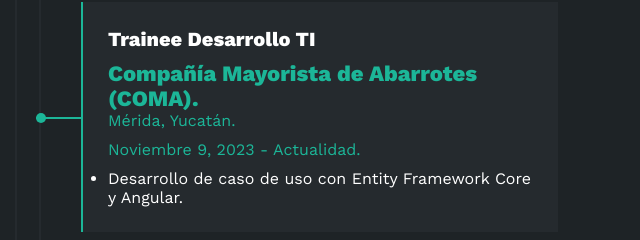
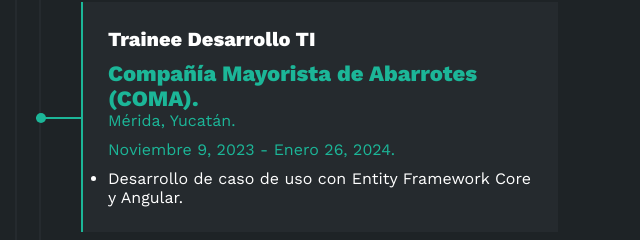
Before and after one commit to leonxrdo17/portafolio, a plain HTML site: page index.html in a window 1280 px wide. Shown: the part 2802-3042 px from the top of the page, 612-1252 px from the left. Drawn offline with nearby package versions, Linux system fonts and the light colour scheme; files whose address does not match are found by name.

Commit message:
Actualización de datos Enero 2024

```diff
--- a/index.html
+++ b/index.html
@@ -275,7 +275,7 @@
                         <h4>Trainee Desarrollo TI</h4>
                         <span class="casa">Compañía Mayorista de Abarrotes (COMA).</span>
                         <span class="fecha">Mérida, Yucatán.</span>
-                        <span class="fecha">Noviembre 9, 2023 - Actualidad.</span>
+                        <span class="fecha">Noviembre 9, 2023 - Enero 26, 2024.</span>
                         <p></p>
                         <ul>
                             <li>Desarrollo de caso de uso con Entity Framework Core y Angular.</li>
```
Also changed, not shown: 1 other file.
